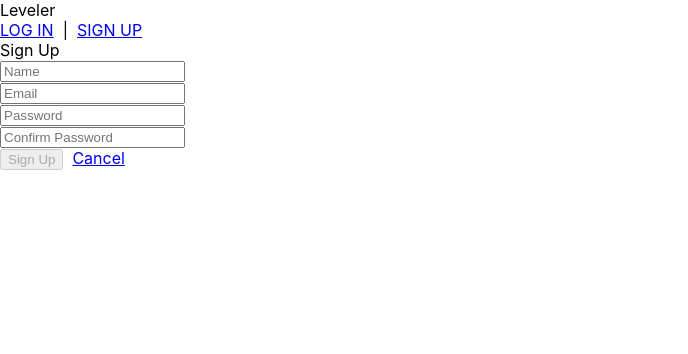
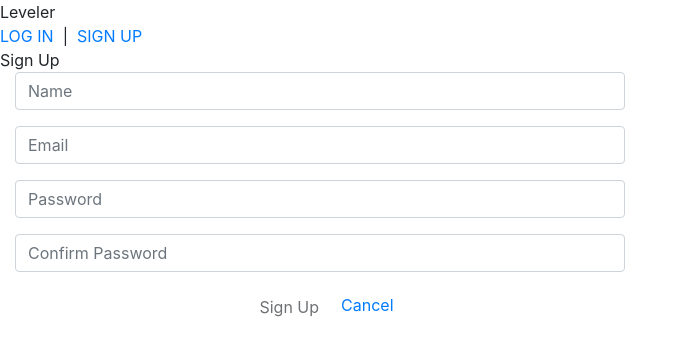
Before and after one commit to eag58914/leveler-app-mern, a React (Create React App) app: page /signup in a window 1280 px wide. Shown: the top 354 px of the page, without its empty margins (0-688 px from the left). Built offline with nearby package versions, Linux system fonts and the light colour scheme; no server answers.

Commit message:
moved utils in services

```diff
--- a/public/index.html
+++ b/public/index.html
@@ -24,7 +24,8 @@
       work correctly both with client-side routing and a non-root public URL.
       Learn how to configure a non-root public URL by running `npm run build`.
     -->
-    <title>React App</title>
+    <title>Leveler</title>
+    <link rel="stylesheet" href="https://stackpath.bootstrapcdn.com/bootstrap/4.3.1/css/bootstrap.min.css" integrity="sha384-ggOyR0iXCbMQv3Xipma34MD+dH/1fQ784/j6cY/iJTQUOhcWr7x9JvoRxT2MZw1T" crossorigin="anonymous">
   </head>
   <body>
     <noscript>You need to enable JavaScript to run this app.</noscript>
@@ -39,5 +40,8 @@
       To begin the development, run `npm start` or `yarn start`.
       To create a production bundle, use `npm run build` or `yarn build`.
     -->
+  <script src="https://code.jquery.com/jquery-3.3.1.slim.min.js" integrity="sha384-q8i/X+965DzO0rT7abK41JStQIAqVgRVzpbzo5smXKp4YfRvH+8abtTE1Pi6jizo" crossorigin="anonymous"></script>
+<script src="https://cdnjs.cloudflare.com/ajax/libs/popper.js/1.14.7/umd/popper.min.js" integrity="sha384-UO2eT0CpHqdSJQ6hJty5KVphtPhzWj9WO1clHTMGa3JDZwrnQq4sF86dIHNDz0W1" crossorigin="anonymous"></script>
+<script src="https://stackpath.bootstrapcdn.com/bootstrap/4.3.1/js/bootstrap.min.js" integrity="sha384-JjSmVgyd0p3pXB1rRibZUAYoIIy6OrQ6VrjIEaFf/nJGzIxFDsf4x0xIM+B07jRM" crossorigin="anonymous"></script>
   </body>
 </html>
--- a/src/App.js
+++ b/src/App.js
@@ -2,7 +2,7 @@
 import LoginPage from './pages/LoginPage/LoginPage';
 import { Route, Switch } from 'react-router-dom';
 import SignupPage from './pages/SignupPage/SignUpPage';
-import userService from './utils/userServices';
+import userService from './services/userServices';
 import NavBar from '../src/components/NavBar/NavBar';
 
 import MainPostPage from './pages/MainPostPage/MainPostPage';
--- a/src/components/MainPost/MainPost.jsx
+++ b/src/components/MainPost/MainPost.jsx
@@ -7,6 +7,8 @@
 const MainPost = ({ content, user, id, handleDeletePost, votes, comments, client }) => {
 	console.log(votes, content, user, handleDeletePost);
 	return (
+		<div className="card">
+			<div />
 			<li className={styles.MainPost}>
 				<p>{user}</p>
 				<p>{content}</p>
@@ -22,6 +24,7 @@
 					</button>
 				) : null}
 			</li>
+		</div>
 	);
 };
 
--- a/src/components/PostForm/PostForm.js
+++ b/src/components/PostForm/PostForm.js
@@ -1,6 +1,7 @@
 import React, { Component } from 'react';
 import PropTypes from 'prop-types';
 import { Link } from 'react-router-dom';
+import styles from './PostForm.module.css';
 
 class PostForm extends Component {
 	constructor(props) {
@@ -41,8 +42,8 @@
 			<div>
 				<form className="post-form" onSubmit={this.handleSubmit}>
 					<div>
-						<label>Author</label>
-						<input type="text" name="author" onChange={this.handleOnChange} value={this.state.author} />
+						<label>Title</label>
+						<input type="text" name="title" onChange={this.handleOnChange} value={this.state.author} />
 					</div>
 					<div>
 						<label>Post</label>
--- a/src/components/SignUpForm/SignUpForm.jsx
+++ b/src/components/SignUpForm/SignUpForm.jsx
@@ -1,6 +1,6 @@
 import React, { Component } from 'react';
 import { Link } from 'react-router-dom';
-import userService from '../../utils/userServices';
+import userService from '../../services/userServices';
 
 class SignupForm extends Component {
 	state = {
@@ -41,7 +41,7 @@
 				<header className="header-footer">Sign Up</header>
 				<form className="form-horizontal" onSubmit={this.handleSubmit}>
 					<div className="form-group">
-						<div className="col-sm-12">
+						<div className="col-sm-6">
 							<input
 								type="text"
 								className="form-control"
@@ -53,7 +53,7 @@
 						</div>
 					</div>
 					<div className="form-group">
-						<div className="col-sm-12">
+						<div className="col-sm-6">
 							<input
 								type="email"
 								className="form-control"
@@ -65,7 +65,7 @@
 						</div>
 					</div>
 					<div className="form-group">
-						<div className="col-sm-12">
+						<div className="col-sm-6">
 							<input
 								type="password"
 								className="form-control"
@@ -77,7 +77,7 @@
 						</div>
 					</div>
 					<div className="form-group">
-						<div className="col-sm-12">
+						<div className="col-sm-6">
 							<input
 								type="password"
 								className="form-control"
@@ -89,7 +89,7 @@
 						</div>
 					</div>
 					<div className="form-group">
-						<div className="col-sm-12 text-center">
+						<div className="col-sm-6 text-center">
 							<button className="btn btn-default" disabled={this.isFormInvalid()}>
 								Sign Up
 							</button>&nbsp;&nbsp;
--- a/src/pages/LoginPage/LoginPage.jsx
+++ b/src/pages/LoginPage/LoginPage.jsx
@@ -1,6 +1,6 @@
 import React, { Component } from 'react';
 import { Link } from 'react-router-dom';
-import userService from '../../utils/userServices';
+import userService from '../../services/userServices';
 
 class LoginPage extends Component {
 	state = {
```
Also changed, not shown: src/components/PostForm/PostForm.module.css (added), src/services/tokenService.js (renamed from src/utils/tokenService.js), src/services/userServices.js (renamed from src/utils/UserServices.js). Lines whose indentation alone changed are shown as unchanged.
